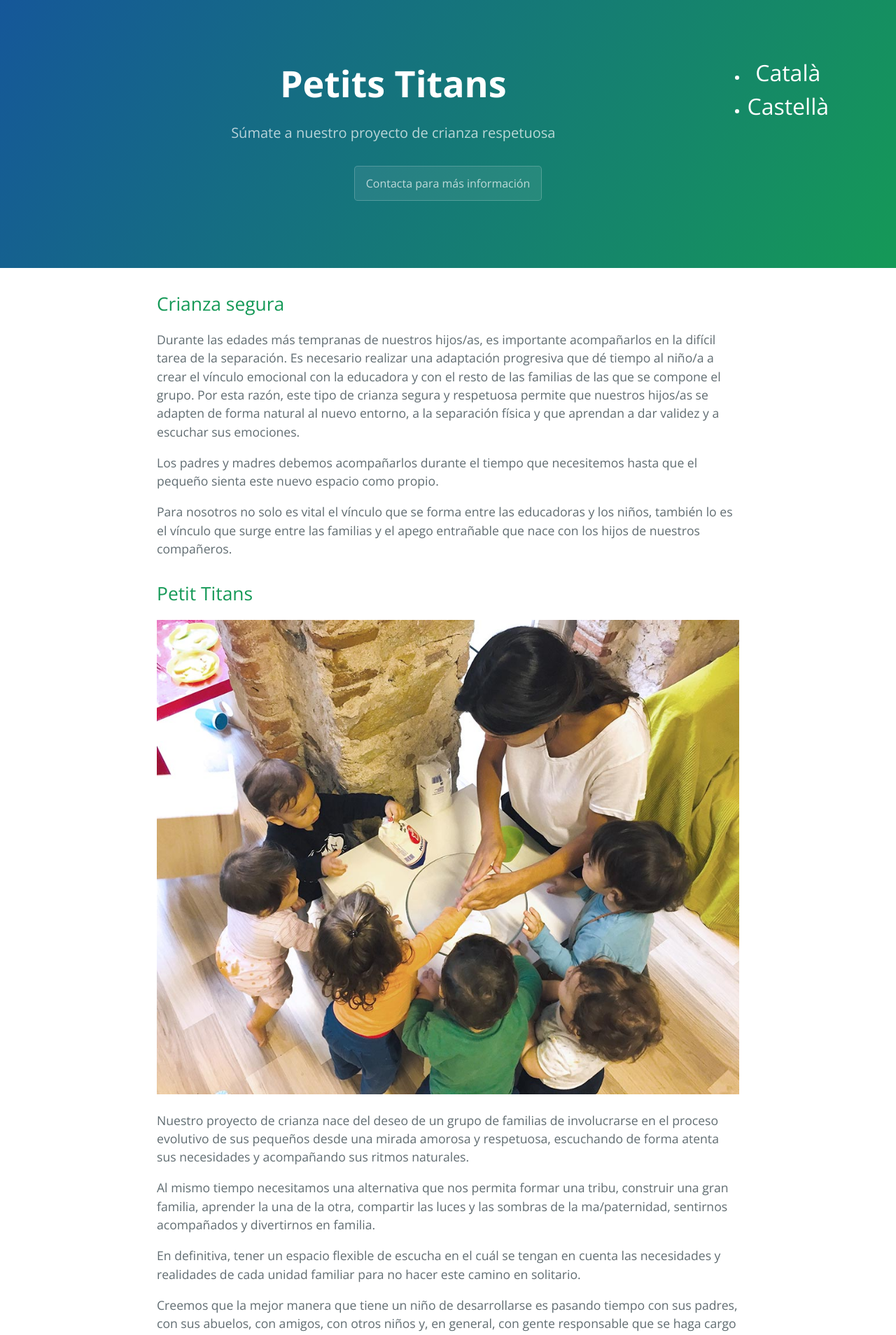
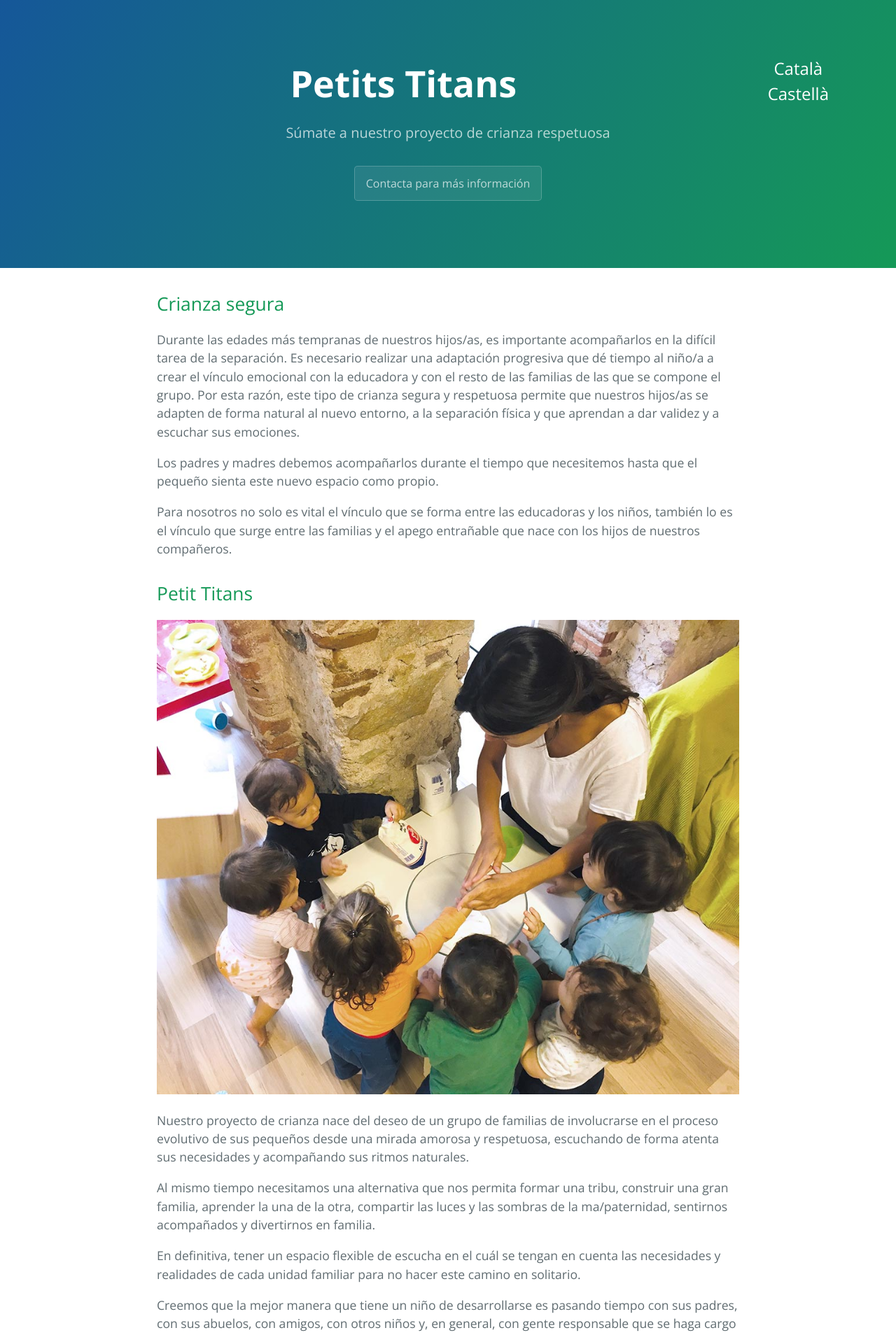
Before and after one commit to sseerrggii/Petits-Titans, a Jekyll site: the page built from index.md, in a window 1280 px wide. Shown: the top 1908 px of the page at 70% size. Built offline with Jekyll 4.4.1, drawn with Linux system fonts in a browser that asks for light colours; our own code applies the rules of GitHub Pages for plain Markdown files; the repository's description, which GitHub fills in, is left out.

Commit message:
Update jekyll-theme-cayman.scss

```diff
--- a/_sass/jekyll-theme-cayman.scss
+++ b/_sass/jekyll-theme-cayman.scss
@@ -380,13 +380,11 @@ a {
 .nav{
   float: right;
   margin: 0;
-}
-.nav ul{
   list-style: none;
 }
 
 .nav a{
   color: white;
-  font-size:200%;
+  font-size:150%;
   font-weigth: bold;
 }
```
